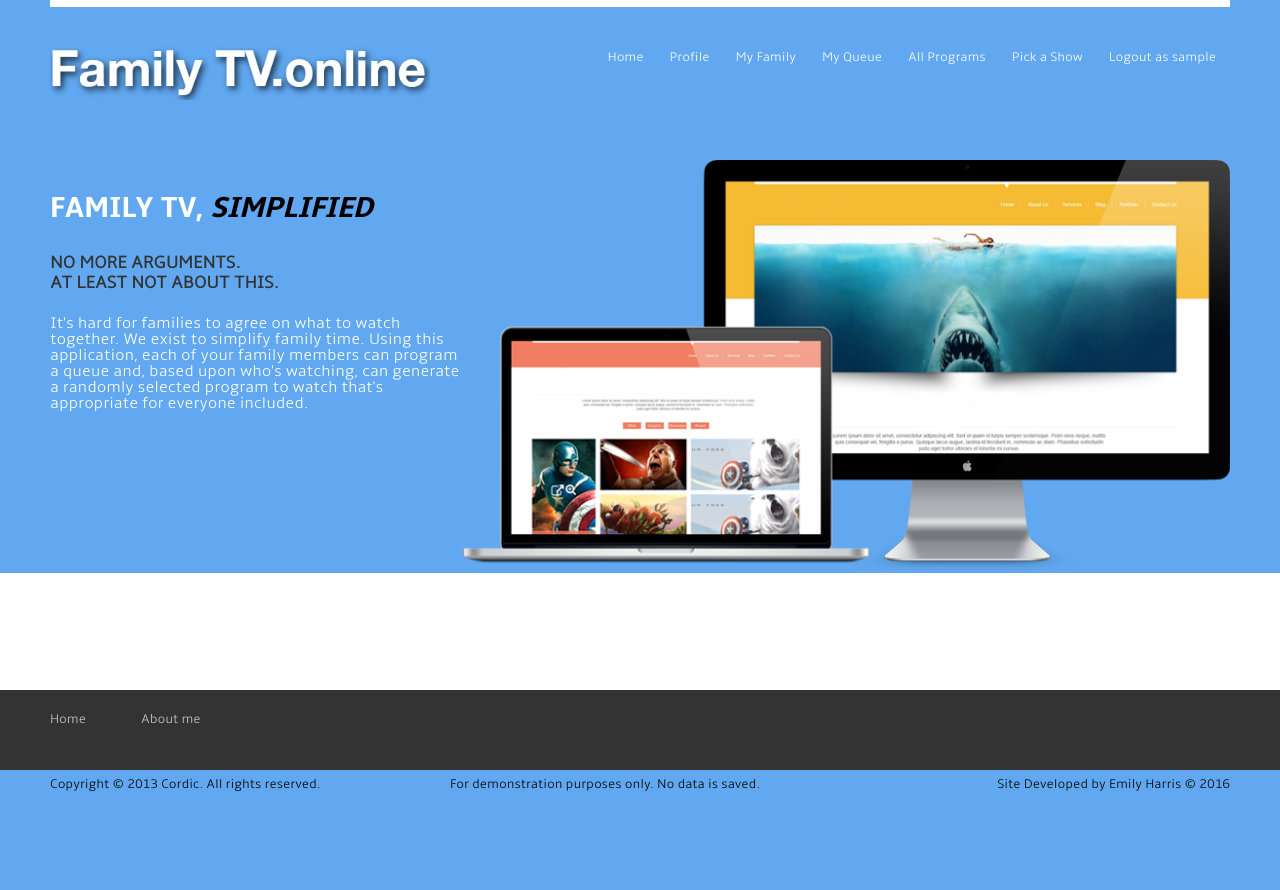
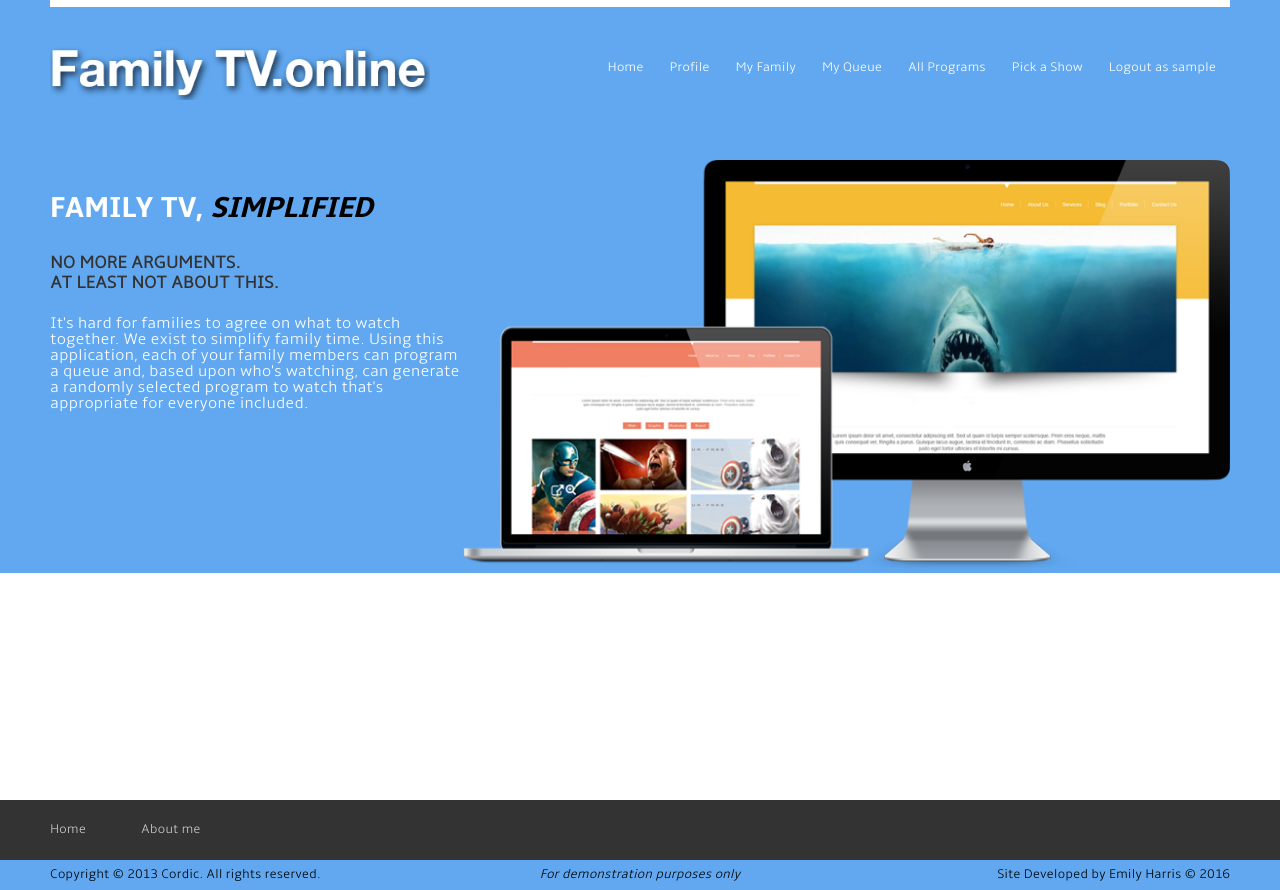
Before and after one commit to emilycharris/final_project, a Django app: page / in a window 1280 px wide. Before the commit the page ends 791 px from the top, so only its background shows below. Run offline with Django 3.2, Linux system fonts and the light colour scheme; the visitor is signed in with stand-in values (Sample User, id 1); parts of the project's set-up code (start-up, migrations or seed data) failed here and were passed over; some libraries are stand-ins or nearby versions.

Commit message:
working on responsiveness

```diff
--- a/main/static/main/main.css
+++ b/main/static/main/main.css
@@ -1,4 +1,23 @@
+html,
+body {
+  height: 100%;
+  /* The html and body elements cannot have any padding or margin. */
+}
 
+/* Wrapper for page content to push down footer */
+#wrap {
+  min-height: 100%;
+  height: auto;
+  /* Negative indent footer by its height */
+  margin: 0 auto -40px;
+  /* Pad bottom by footer height */
+  /*padding: 0 0 40px;*/
+}
+
+/* Set the fixed height of the footer here */
+footer {
+  height: 40px;
+}
 
 #imaginary_container{
     margin-top:20%; /* Don't copy this */
@@ -39,11 +58,18 @@ aside .wrap{
 
 .footerlink{
   padding-left: 40px;
+}
 
-}
 
 #footerwidth.top-part{
   border-bottom: 0px;
+  padding: 10px 0;
+  margin-bottom: 10px;
+  width: 212px;
+}
+
+.footer-links {
+  margin-top: 10px;
 }
 
 #right{
--- a/main/static/main/theme_color_4/css/style.css
+++ b/main/static/main/theme_color_4/css/style.css
@@ -18,8 +18,8 @@ body {
 	font-family: 'AmbleLight', Arial, Helvetica, sans-serif;
 	font-size: 13px;
   position: relative;
-  margin: 0;
-  padding-bottom: 6rem;
+  /*margin: 0;*/
+  /*padding-bottom: 6rem;*/
   min-height: 100%;}
 }
 
@@ -187,7 +187,8 @@ header .dropdown-menu li + li > a {
 
 .nav-pills {
 	float: right;
-	margin-top: 40px;
+	/*margin-top: 40px;*/
+  margin-top: 50px;
 }
 
 header .dropdown-menu {
@@ -893,10 +894,10 @@ footer {
 	background: #333;
 	margin-top: 40px;
 	color: #fff;
-	position: absolute;;
+	/*position: absolute;*/
 	left: 0;
 	bottom: 0;
-	height: auto;;
+	height: auto;
 	width: 100%;
 }
 
--- a/templates/base.html
+++ b/templates/base.html
@@ -26,6 +26,8 @@
 	<!-- Start CSS Style
     =======================================================================================-->
     <!-- Bootstrap -->
+    <link rel="stylesheet" href="{%static 'main/main.css' %}" media="screen" charset="utf-8">
+
     <link rel="stylesheet" href="{% static 'main/theme_color_4/bootstrap/css/bootstrap.css' %}" />
     <!-- Main Style -->
     <link rel="stylesheet" href="{% static 'main/theme_color_4/css/style.css' %}" />
@@ -34,7 +36,6 @@
     <!--[if IE 7]>
     <link rel="stylesheet" href="font-awesome/css/font-awesome-ie7.min.css">
     <![endif]-->
-    <link rel="stylesheet" href="{%static 'main/main.css' %}" media="screen" charset="utf-8">
 
     <!-- Le HTML5 shim, for IE6-8 support of HTML5 elements -->
     <!--[if lt IE 9]>
@@ -46,7 +47,7 @@
 
 
 <body>
-
+ <div id="wrap">
     <header>
     	<div class="container">
             <div class="row">
@@ -122,6 +123,7 @@
   {% block content %}
 
   {% endblock %}
+</div>
 
 
     <footer>
@@ -134,30 +136,11 @@
                         <ul class="footer-links">
                             <li><a href="{% url 'index_view' %}">Home</a></li>
                             <li class='footerlink'><a href="{% url 'about_me_template_view' %}">About me</a></li>
-                            {# <li><a href="">Contact me</a></li>#}
                         </ul>
                     </div>
-                    {# <div class="socials">#}
-                      {# <span>Stay Connected</span>#}
-                        {# <a href="#"><i class="icon-facebook-sign"></i></a>#}
-                        {# <a href="#"><i class="icon-twitter-sign"></i></a>#}
-                        {# <a href="#"><i class="icon-google-plus-sign"></i></a>#}
-                        {# <a href="#"><i class="icon-linkedin-sign"></i></a>#}
-                        {# <a href="#"><i class="icon-github-sign"></i></a>#}
-                    {# </div>#}
+
                 </div>
-                <!-- TWITTER
-                ============================= -->
-                {# <div class="span4">#}
-                  {# <div class="top-part">Twitter Feed</div>#}
-                  {# <div class="tweet"></div>#}
-                {# </div>#}
-                <!-- FLICKR
-                ============================= -->
-                {# <div class="span4">#}
-                  {# <div class="top-part">Flickr Feed</div>#}
-                  {# <ul class="basicuse thumbs"></ul>#}
-                {# </div>#}
+
             </div>
         </div>
           <div class="bottom-area">
@@ -166,8 +149,8 @@
                   <div class="span4">
                       Copyright © 2013 Cordic. All rights reserved.
                     </div>
-                    <div class="span4">
-                        For demonstration purposes only.  No data is saved.
+                    <div class="span4" style='text-align: center'>
+                        <em>For demonstration purposes only</em>
                       </div>
                       <div class="span4 text-right">
                         Site Developed by Emily Harris © 2016
@@ -189,6 +172,5 @@
     {# <script src="js/jflickrfeed.min.js"></script><!-- jQuery Flickr -->#}
     <script src="{% static 'main/theme_color_4/js/jquery.ui.totop.js' %}"></script><!-- TOTOP -->
     <script src="{% static 'main/theme_color_4/js/custom.js' %}"></script>
-
 </body>
 </html>
```
